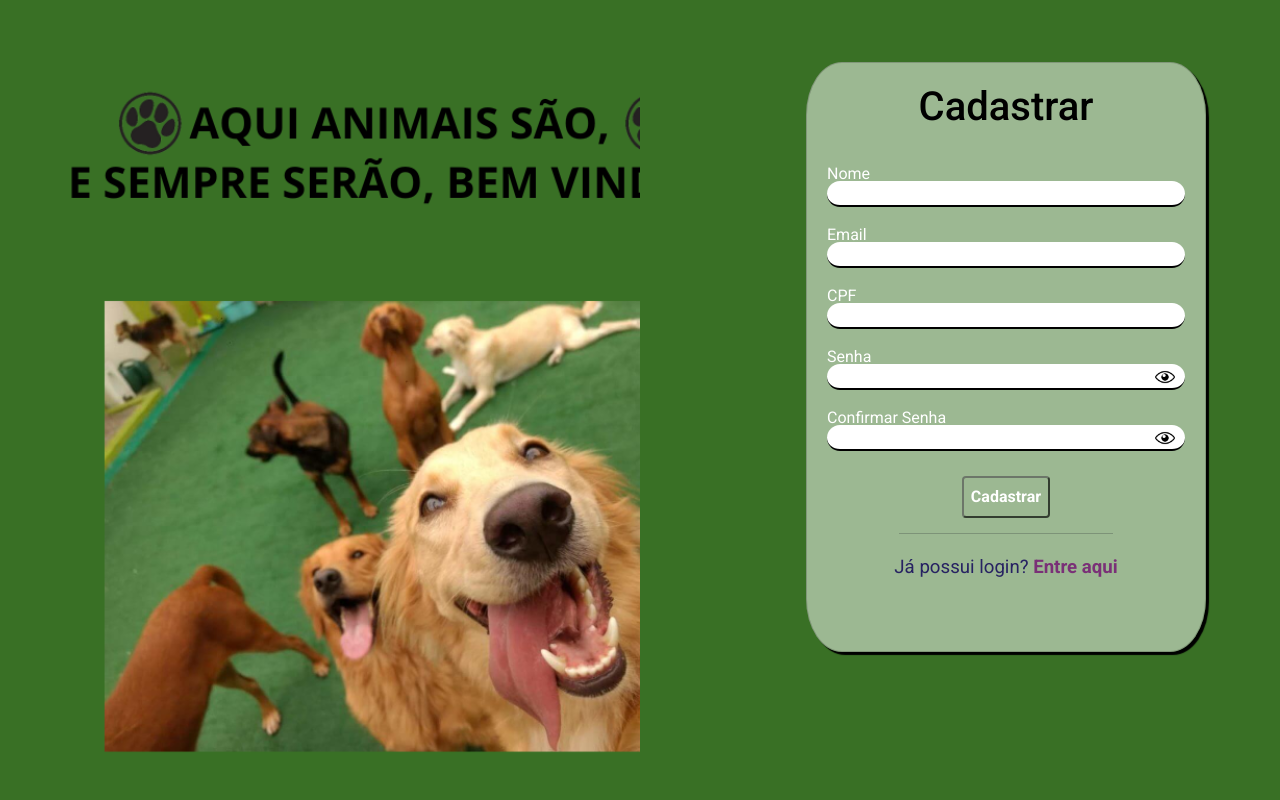
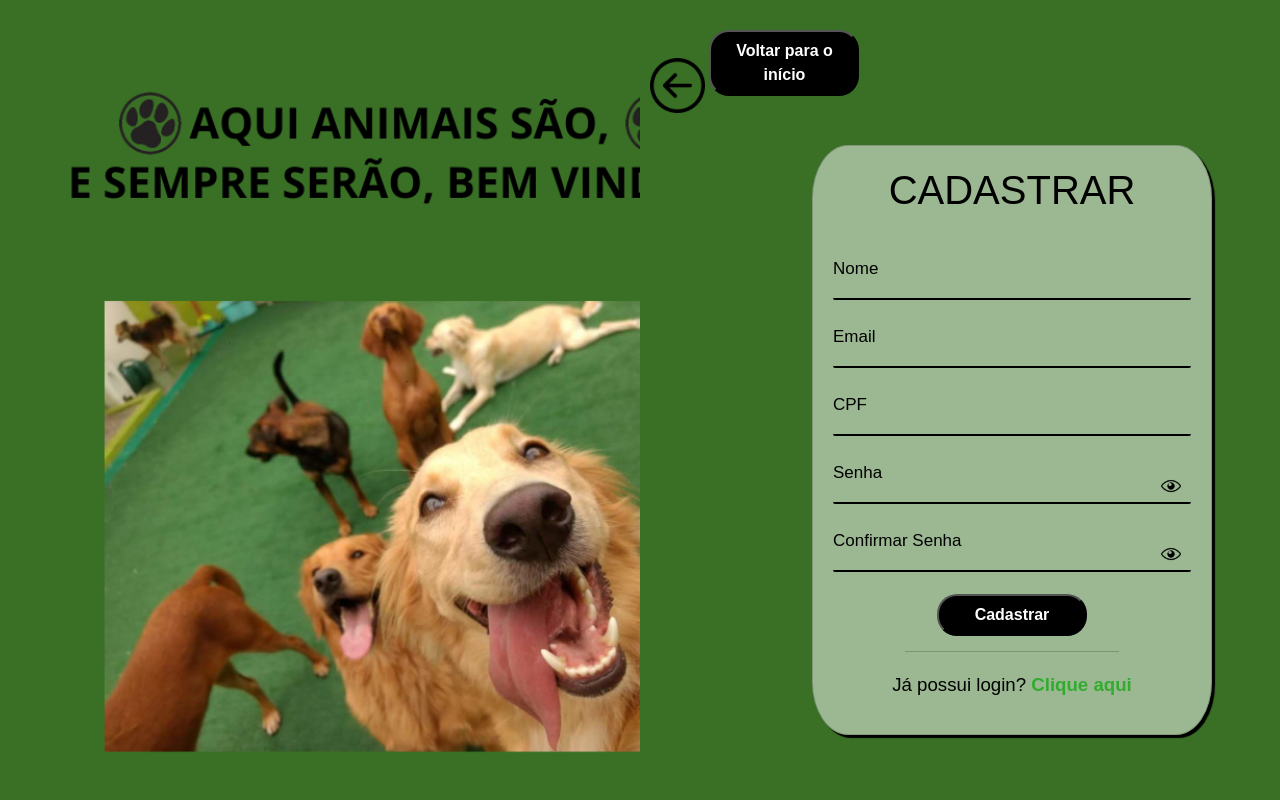
Before and after one commit to M4ykon15/Repositorio_Pet_Space, a PHP site: page /HTML/Cadastrar.html in a window 1280 px wide. Run offline with PHP 8.4, Linux system fonts and the light colour scheme.

Commit message:
sexto commit

```diff
--- a/CSS/Cadastrar.css
+++ b/CSS/Cadastrar.css
@@ -1,12 +1,16 @@
-@import url('https://fonts.googleapis.com/css2?family=Roboto:ital,wght@0,100;0,300;0,400;0,500;0,700;0,900;1,100;1,300;1,400;1,500;1,700;1,900&display=swap');
+@import url('https://fonts.googleapis.com/css2?family=Fira+Code:wght@300;400;500;600;700&family=Quicksand:wght@300&display=swap');
 
-
-
+* {
+  margin: 0;
+  padding: 0;
+  font-family: 'Mulish', sans-serif;
+}
 
 .principal{
 
     height: 100vh;
     display: flex;
+
 }
 
 .container-E{
@@ -16,6 +20,7 @@
     background-size: cover;
     background-position: 5vh 0vw;
     justify-content: center;
+
 }
 
 .container-D{
@@ -23,6 +28,7 @@
     width: 50%;
     max-width: 50%;
     background-color: #397025;
+    position: relative;
 
 }
 
@@ -35,16 +41,7 @@
     width: 20px;
   }
 
-  .eyeSvg2{
 
-
-  }
-
-  * {
-    margin: 0;
-    padding: 0;
-    font-family: 'Roboto', sans-serif;
-  }
 
 
   .card {
@@ -54,8 +51,9 @@
     box-shadow: 3px 3px 1px 0px #000000;
     width: 400px;
     height: 590px;
-    margin-top: 10%;
+    margin-top: 5%;
     margin-left: 25%;
+    position: absolute;
   }
 
   h1{
@@ -64,67 +62,85 @@
     color: #000000
   }
 
+#img1{
+
+  height: 55px;
+  width: 55px;
+  margin-top: 20px;
+
+}
+
+.div1{
+  margin-left: 10px;
+  margin-top: 10px;
+}
+
+
   .label-float input{
     width: 100%;
-    padding: 0px 50px 0px 15px;
+    padding: 5px 5px;
     display: inline-block;
-    border: 2px;
+    border: 0px;
     border-bottom: 2px solid #000000;
+    background-color: transparent;
     outline: none;
     min-width: 180px;
     font-size: 16px;
-    border-radius: 22px;
-
+    transition: all .3s ease-out;
+    border-radius: 2px;
+    margin-top: -50px;
 
   }
+
+.letra{
+  font-size: 17px;
+}
+
 
   .label-float{
     position: relative;
     padding-top: 20px;
-    margin-top: 10px;
-    margin-bottom: 5px;
+    margin-top: 15px;
+    margin-bottom: 2px;
+
   }
 
   .label-float input:focus{
-    border-bottom: 2px solid #ffffff;
+    border-bottom: 2px solid #000000;
   }
 
   .label-float label{
-    color: #ffffff;
-    pointer-event: none;
+    color: #000000;
     position: absolute;
-    top: -12px;
+    top: -5px;
     left: 0px;
     transition: all .3s ease-out;
-    margin-top: 13px;
+    margin-top: 12px;
 
   }
 
   .label-float input:focus + label,
   .label-float input:valid + label{
-    font-size: 17px;
-    margin-top: 0px;
-    color: #ffffff
+    font-size: 16px;
+    margin-top: 7px;
+    color: #000000
   }
 
   button{
-    background-color: transparent;
-    border-color: #010101ab;
+    background-color: #000000;
+    border-color: #000000;
     color: rgb(255, 255, 255);
     padding: 7px;
     font-weight: bold;
     font-size: 12pt;
     margin-top: 20px;
-    border-radius: 4px;
+    border-radius: 20px 20px 20px 20px;
+    width:150px;
     cursor: pointer;
     outline: none;
     transition: all .4s ease-out;
   }
 
-  button:hover{
-    background-color: #349c00ab;
-    color: #fff;
-  }
 
   .justify-center{
     display: flex;
@@ -143,9 +159,12 @@
     text-align: center;
     color: #ff0000;
     background-color: #ffbbbb;
-    padding: 10px;
+    padding: 5px;
     border-radius: 4px;
     display: none;
+    margin-top: -20px;
+    margin-bottom: -10px;
+    font-size: 15px;
   }
 
   #msgSuccess{
@@ -162,14 +181,14 @@
   }
 
   p{
-    color: #272262;
+    color: #000000;
     font-size: 14pt;
     text-align: center;
     margin-top: 35px;
   }
 
   a{
-    color: #7a3077;
+    color: #32ac2e;
     font-weight: bold;
     text-decoration: none;
     transition: all .3s ease-out;
--- a/HTML/Cadastrar.html
+++ b/HTML/Cadastrar.html
@@ -17,33 +17,41 @@
 
        <div class="container-D">
 
+         <div class="div1">
+            <a href="../HTML/PetSpace.html">
+              <img id="img1" src="../Imagens/voltar.png">
+              <button id="btn1"> Voltar para o início</button>
+            </a>
+           </div>
+
+
          <div class='container'>
             <div class='card'>
-              <h1> Cadastrar </h1>
+              <h1> CADASTRAR </h1>
 
               <div id='msgError'></div>
               <div id='msgSuccess'></div>
 
                       <div class="label-float">
                          <input type="text" id="nome" placeholder=" " required>
-                         <label id="labelNome" for="nome">Nome</label>
+                         <label class="letra" id="labelNome" for="nome">Nome</label>
                       </div>
 
                       <div class="label-float">
                          <input type="email" id="email" placeholder=" " required>
-                         <label id="labelEmail" for="email">Email</label>
+                         <label class="letra" id="labelEmail" for="email">Email</label>
                       </div>
 
 
                       <div class="label-float">
                         <input type="text" id="cpf" placeholder=" " required>
-                        <label id="labelCpf" for="cpf">CPF</label>
+                        <label class="letra" id="labelCpf" for="cpf">CPF</label>
                      </div>
 
 
                       <div class="label-float">
                          <input type="password" id="senha" placeholder=" " required>
-                         <label id="labelSenha" for="senha">Senha</label>
+                         <label class="letra" id="labelSenha" for="senha">Senha</label>
                          <img class="eyeSvg" id="eyeSvg1" onclick="eyeClick()" src="../Imagens/eye.png">
                           <i class="fa fa-eye" aria-hidden="true"></i>
 
@@ -51,7 +59,7 @@
 
                       <div class="label-float">
                          <input type="password" id="confirmSenha" placeholder=" " required>
-                         <label id="labelConfirmSenha" for="confirmSenha">Confirmar Senha</label>
+                         <label class="letra" id="labelConfirmSenha" for="confirmSenha">Confirmar Senha </label>
                          <i id="verConfirmSenha" class="fa fa-eye" aria-hidden="true"></i>
                          <img class="eyeSvg" id="eyeSvg2" onclick="eyeClick()" src="../Imagens/eye.png">
                       </div>
@@ -67,7 +75,7 @@
 
 
                       <p> Já possui login?
-                        <a href='../HTML/Login.html'> Entre aqui  </a>
+                        <a href='../HTML/Login.html'>Clique aqui  </a>
                       </p>
 
 
--- a/HTML/PetSpace.html
+++ b/HTML/PetSpace.html
@@ -2188,11 +2188,11 @@
       style="font-size: 20px; text-align: justify; padding-right: 100px; padding-left: 100px;"> Pet Space é um site
       para adoção e doação de animais,
       onde os pets divulgados no site serão disponibilizados
-      por ONGs que queiram fazer parceria.
+      por usuários.
       <p></p>Nos criamos a Pet Space com o intuito de oferecer aos pets um lar e para aquelas pessoas que nao tem
       condições de
       cuidar de algum pet agora criamos um aplicativo para ajuda-lo
-      <p></p>Este é um projeto desenvolvido por um grupo de 5 alunos que se comoveram com a situação dos animais em
+      <p></p>Este é um projeto desenvolvido por um grupo de 5 desenvolvedores para ajudar clientes que se comovem com a situação dos animais em
       que
       a grande maioria deles estão nas ruas abandonados e isso fez com que nós tomassemos a iniciativa para criamos
       um
--- a/JS/Cadastrar.js
+++ b/JS/Cadastrar.js
@@ -134,18 +134,6 @@ confirmSenha.addEventListener('keyup', () => {
 
 function cadastrar(){
   if(validNome && validEmail && validCpf && validSenha && validConfirmSenha){
-    let listaUser = JSON.parse(localStorage.getItem('listaUser') || '[]')
-
-    listaUser.push(
-    {
-      nomeCad: nome.value,
-      emailCad: email.value,
-      senhaCad: senha.value
-    }
-    )
-
-    localStorage.setItem('listaUser', JSON.stringify(listaUser))
-
 
     msgSuccess.setAttribute('style', 'display: block')
     msgSuccess.innerHTML = '<strong>Cadastrando usuário...</strong>'
@@ -160,9 +148,10 @@ function cadastrar(){
 
   } else {
     msgError.setAttribute('style', 'display: block')
-    msgError.innerHTML = '<strong>Preencha todos os campos corretamente antes de cadastrar</strong>'
+    msgError.innerHTML = '<strong> Preencha os campos obrigatórios antes de prosseguir</strong>'
     msgSuccess.innerHTML = ''
     msgSuccess.setAttribute('style', 'display: none')
+    return false;
   }
 }
 
--- a/JS/Login.js
+++ b/JS/Login.js
@@ -65,7 +65,6 @@ btn.addEventListener('click', ()=>{
   })
 
 
-
   function entrar() {
     if (validEmail && validSenha) {
       if (email.value.trim() === '' || email.value.trim() !== 'admin@gmail.com') {
```
Also changed, not shown: CSS/Login.css (+45 -18 lines), HTML/Controle.html (+13 -25 lines), HTML/Login.html (+15 -6 lines), HTML/Parcerias.html (+19 -25 lines), Imagens/voltar.png (added).
